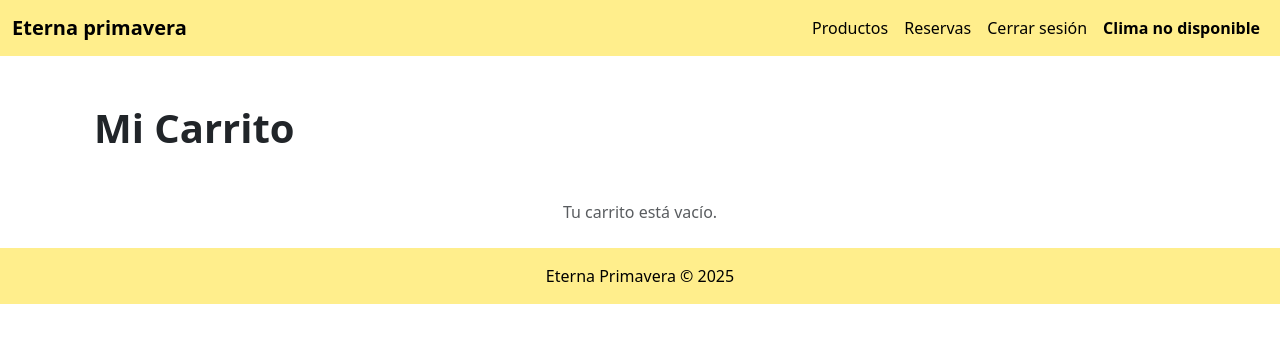
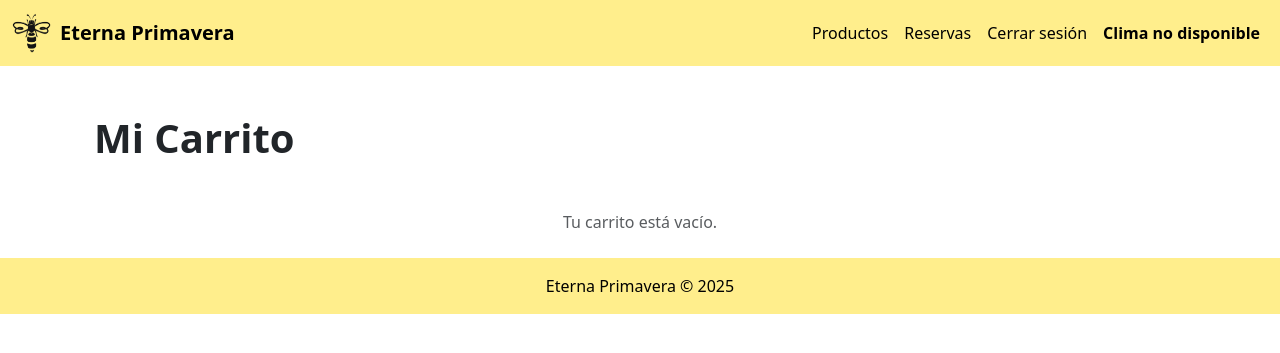
Before and after one commit to alexahurtado08/EternaPrimaveraa, a Django app: page /carrito/ in a window 1280 px wide. Shown: the top 353 px of the page. Run offline with Django 5.2, Linux system fonts and the light colour scheme; the visitor is signed in with stand-in values (Sample User, id 1); data comes from the database, SQL or seed files in the repository; data that the repository does not hold is empty.

Commit message:
Logo navbar

```diff
--- a/templates/base.html
+++ b/templates/base.html
@@ -29,13 +29,14 @@
     <!-- Navbar -->
     <nav class="navbar navbar-expand-lg">
         <div class="container-fluid">
-            <a class="navbar-brand fw-bold"
+            <a class="navbar-brand d-flex align-items-center fw-bold"
                 href="{% if user.is_authenticated and user.is_superuser %}
                             {% url 'usuarios:admin_home' %}
                         {% else %}
                             {% url 'home' %}
                         {% endif %}">
-                Eterna primavera
+                    <img src="{% static 'img/logoEterna.png' %}" alt="Logo" width="40" height="40" class="me-2">
+                    Eterna Primavera
                 </a>
             <button class="navbar-toggler" type="button" data-bs-toggle="collapse" data-bs-target="#navbarNav">
                 <span class="navbar-toggler-icon"></span>
```
Also changed, not shown: static/img/logoEterna.png (added). Lines whose indentation alone changed are shown as unchanged.
